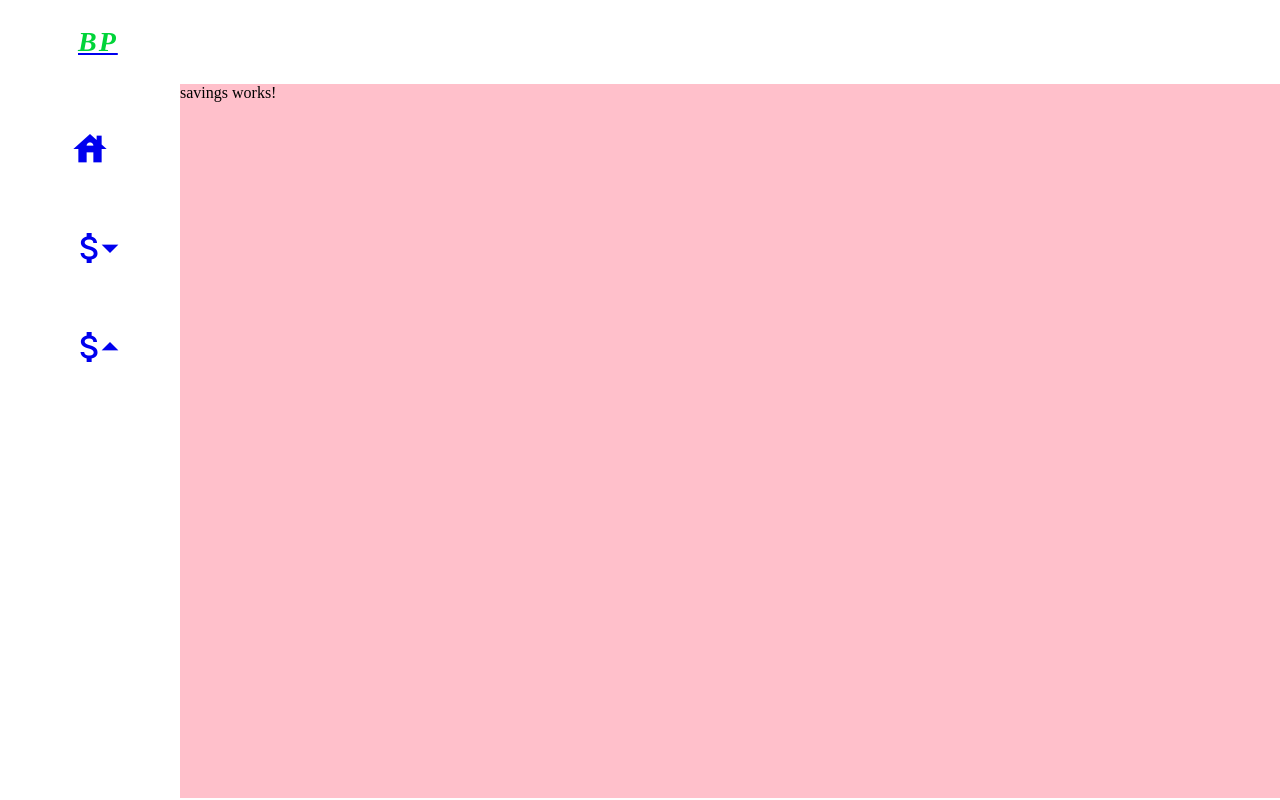
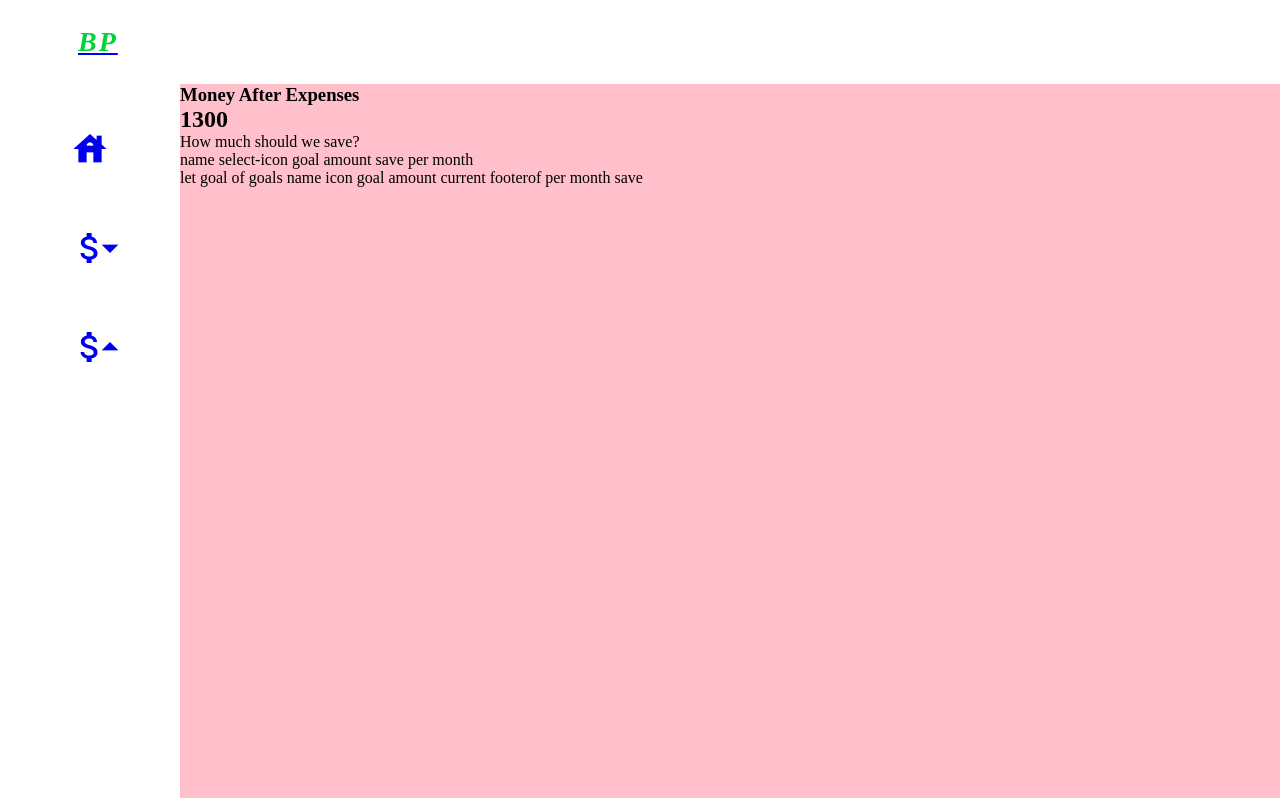
Before and after one commit to ulisesgomez120/budgetPlanner, an Angular app: page /dashboard/savings in a window 1280 px wide. Built offline with nearby package versions, Linux system fonts and the light colour scheme.

Commit message:
created a basic layout for savings w/o any of the logic

```diff
--- a/src/app/components/dashboard/savings/savings.component.html
+++ b/src/app/components/dashboard/savings/savings.component.html
@@ -1 +1,18 @@
-<p>savings works!</p>
+<article class="after-expenses-container">
+  <h3>Money After Expenses</h3>
+  <h2>1300</h2>
+  <p>How much should we save?</p>
+  <form>
+    <!-- select input percent/$amount
+      amount to save
+    -->
+  </form>
+</article>
+<article class="new-goal-container">
+  <form>
+    name select-icon goal amount save per month
+  </form>
+</article>
+<article class="goals-container">
+  let goal of goals name icon goal amount current footerof per month save
+</article>
```
